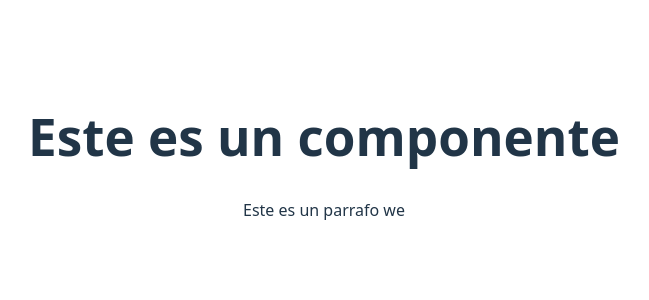
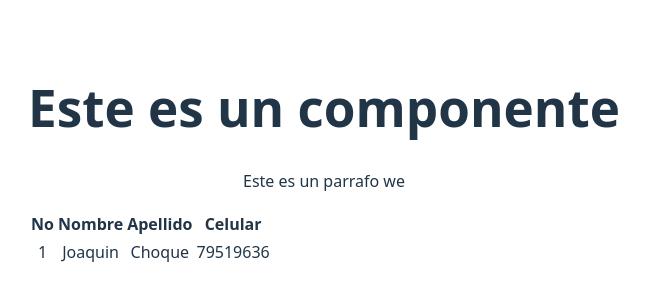
Before and after one commit to Rey-Orellana/ReactDocker, a React (Vite) app: page / in a window 1280 px wide. Shown: the part 244-544 px from the top of the page, without its empty margins (316-965 px from the left). Built offline with nearby package versions, Linux system fonts and the light colour scheme.

Commit message:
Agregando cosas para hacer funcionar esto

```diff
--- a/src/App.jsx
+++ b/src/App.jsx
@@ -1,4 +1,5 @@
 import { useState } from 'react'
+import { Bloque } from './Bloque'
 import './App.css'
 
 function App() {
@@ -8,6 +9,7 @@ function App() {
     <>
     <h1>Este es un componente</h1>
     <p>Este es un parrafo we</p>
+    <Bloque></Bloque>
     </>
   )
 }
```
